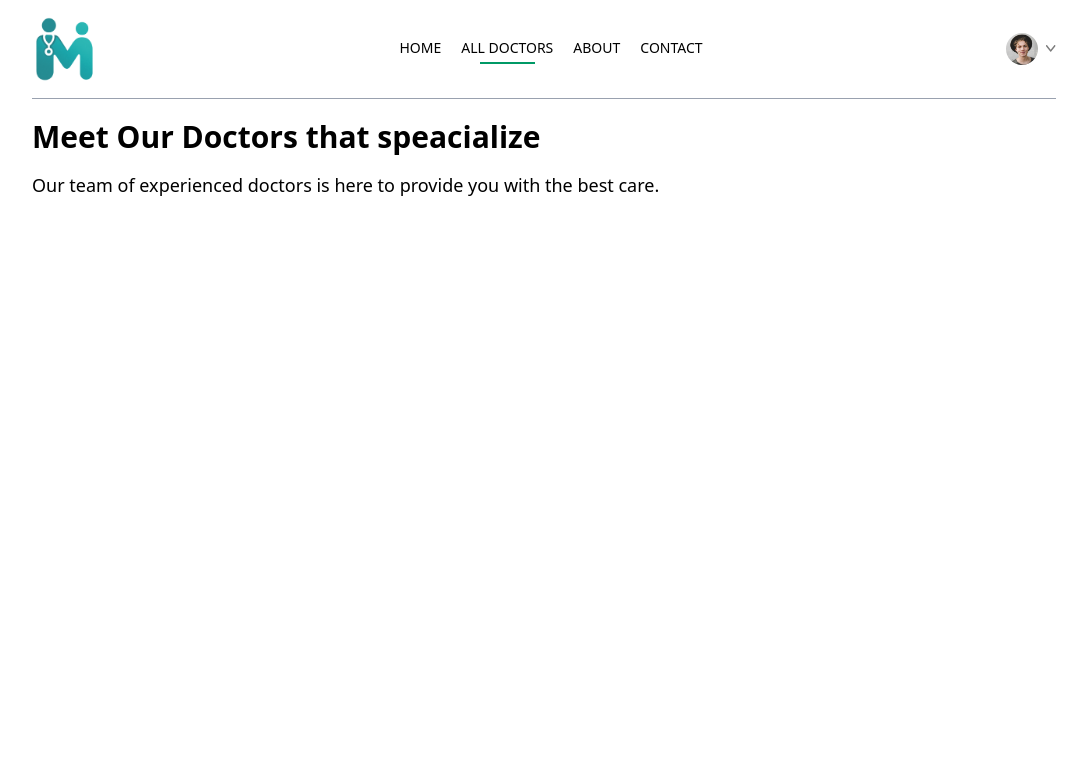
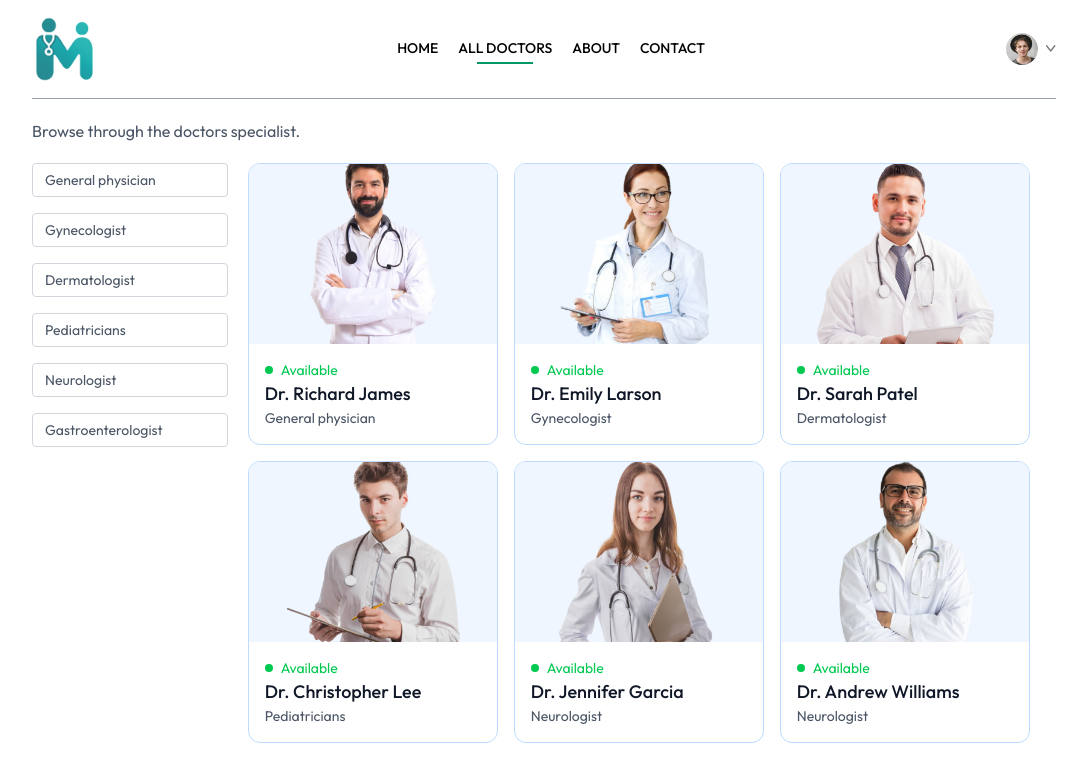
Before and after one commit to mohdabdulrahman297/caresync, a React (Vite) app: page /doctors in a window 1280 px wide. Shown: the top 758 px of the page, without its empty margins (96-1183 px from the left). Built offline with nearby package versions, Linux system fonts and the light colour scheme.

Commit message:
All Doctors Page

```diff
--- a/src/index.css
+++ b/src/index.css
@@ -1,4 +1,12 @@
+
+@import url('https://fonts.googleapis.com/css2?family=Outfit:wght@100..900&display=swap');
+
+
 @import "tailwindcss";
+
+*{
+    font-family: 'Outfit', sans-serif;
+}
 
 /* index.css */
 
--- a/src/pages/Doctors.jsx
+++ b/src/pages/Doctors.jsx
@@ -1,11 +1,131 @@
-import React from 'react'
+import React, { useContext, useEffect, useState } from 'react'
+import { useNavigate, useParams } from 'react-router-dom';
+import { AppContext } from "../context/AppContext";
 
 const Doctors = () => {
+  const { speciality } = useParams();
+  const { doctors } = useContext(AppContext);
+  const [filterDoc, setFilterDoc] = useState([]);
+  const navigate = useNavigate();
+  const [showFilter, setShowFilter] = useState(false);
+
+  const applyFilter = () => {
+    if (speciality) {
+      setFilterDoc(doctors.filter((doc) => doc.speciality === speciality));
+    } else {
+      setFilterDoc(doctors);
+    }
+  };
+  useEffect(() => {
+    applyFilter();
+  }, [speciality, doctors]);
+
+
   return (
     <div>
-      <h1 className='text-3xl font-bold'>Meet Our Doctors that speacialize</h1>
-      <p className='mt-4 text-lg'>Our team of experienced doctors is here to provide you with the best care.</p>
+      <p className="text-gray-600">Browse through the doctors specialist.</p>
+      <div className="flex flex-col sm:flex-row items-start gap-5 mt-5">
+        <div className="flex flex-col gap-4 text-sm text-gray-600">
+          <p
+            onClick={() =>
+              speciality === "General physician"
+                ? navigate("/doctors")
+                : navigate("/doctors/General physician")
+            }
+            className={`w-[94vw] sm:w-auto pl-3 py-1.5 pr-16 border border-gray-300 rounded transition-all cursor-pointer ${
+              speciality === "General physician"
+                ? "bg-emerald-100 text-black"
+                : ""
+            }`}
+          >
+            General physician
+          </p>
+          <p
+            onClick={() =>
+              speciality === "Gynecologist"
+                ? navigate("/doctors")
+                : navigate("/doctors/Gynecologist")
+            }
+            className={`w-[94vw] sm:w-auto pl-3 py-1.5 pr-16 border border-gray-300 rounded transition-all cursor-pointer ${
+              speciality === "Gynecologist" ? "bg-emerald-100 text-black" : ""
+            }`}
+          >
+            Gynecologist
+          </p>
+          <p
+            onClick={() =>
+              speciality === "Dermatologist"
+                ? navigate("/doctors")
+                : navigate("/doctors/Dermatologist")
+            }
+            className={`w-[94vw] sm:w-auto pl-3 py-1.5 pr-16 border border-gray-300 rounded transition-all cursor-pointer ${
+              speciality === "Dermatologist" ? "bg-emerald-100 text-black" : ""
+            }`}
+          >
+            Dermatologist
+          </p>
+          <p
+            onClick={() =>
+              speciality === "Pediatricians"
+                ? navigate("/doctors")
+                : navigate("/doctors/Pediatricians")
+            }
+            className={`w-[94vw] sm:w-auto pl-3 py-1.5 pr-16 border border-gray-300 rounded transition-all cursor-pointer ${
+              speciality === "Pediatricians" ? "bg-emerald-100 text-black" : ""
+            }`}
+          >
+            Pediatricians
+          </p>
+          <p
+            onClick={() =>
+              speciality === "Neurologist"
+                ? navigate("/doctors")
+                : navigate("/doctors/Neurologist")
+            }
+            className={`w-[94vw] sm:w-auto pl-3 py-1.5 pr-16 border border-gray-300 rounded transition-all cursor-pointer ${
+              speciality === "Neurologist" ? "bg-emerald-100 text-black" : ""
+            }`}
+          >
+            Neurologist
+          </p>
+          <p
+            onClick={() =>
+              speciality === "Gastroenterologist"
+                ? navigate("/doctors")
+                : navigate("/doctors/Gastroenterologist")
+            }
+            className={`w-[94vw] sm:w-auto pl-3 py-1.5 pr-16 border border-gray-300 rounded transition-all cursor-pointer ${
+              speciality === "Gastroenterologist"
+                ? "bg-emerald-100 text-black"
+                : ""
+            }`}
+          >
+            Gastroenterologist
+          </p>
+        </div>
+        <div className="w-full flex flex-wrap gap-4">
+  {filterDoc.map((item, index) => (
+    <div
+      onClick={() => navigate(`/appointment/${item._id}`)}
+      className="border border-blue-200 rounded-xl overflow-hidden cursor-pointer hover:translate-y-[-10px] transition-all duration-500 w-[250px]"
+      key={index}
+    >
+      <img className="bg-blue-50 w-full h-[180px] object-cover" src={item.image} alt="" />
+      <div className="p-4">
+        <div className="flex items-center gap-2 text-sm text-center text-green-500">
+          <p className="w-2 h-2 bg-green-500 rounded-full"></p>
+          <p>Available</p>
+        </div>
+        <p className="text-gray-900 text-lg font-medium">{item.name}</p>
+        <p className="text-gray-600 text-sm ">{item.speciality}</p>
+      </div>
     </div>
+  ))}
+</div>
+
+      </div>
+    </div>
+
   )
 }
 
```
